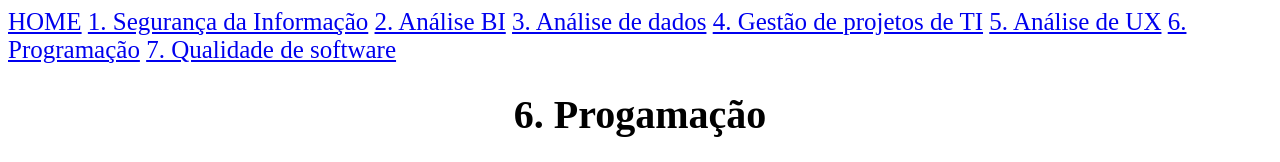
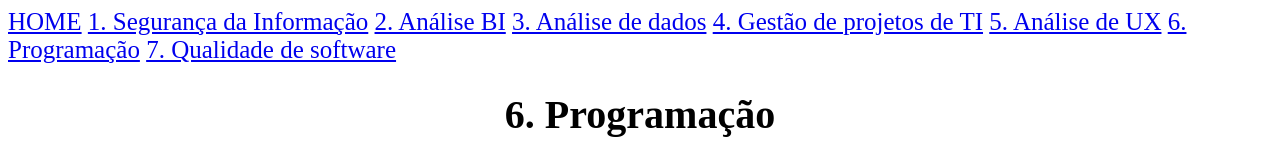
Before and after one commit to eFodezXZ/-reas-de-TI, a plain HTML site: page Programação.html in a window 1280 px wide. Shown: the top 162 px of the page. Drawn offline with Linux system fonts and the light colour scheme; grey boxes are pictures that could not be loaded; a script that the page names is missing.

Commit message:
Update Programação.html texto

```diff
--- a/Programação.html
+++ b/Programação.html
@@ -22,7 +22,7 @@
             <a href="Programação.html">6. Programação</a>
             <a href="QualidadedeSoftware.html">7. Qualidade de software</a>
         </nav>
-        <h1>6. Progamação </h1>
+        <h1>6. Programação </h1>
         <div class="tudo">
             <div class="conteúdo">
                 <p>A programação é o processo de criação, testes e manutenção de softwares em computadores. Os
```
